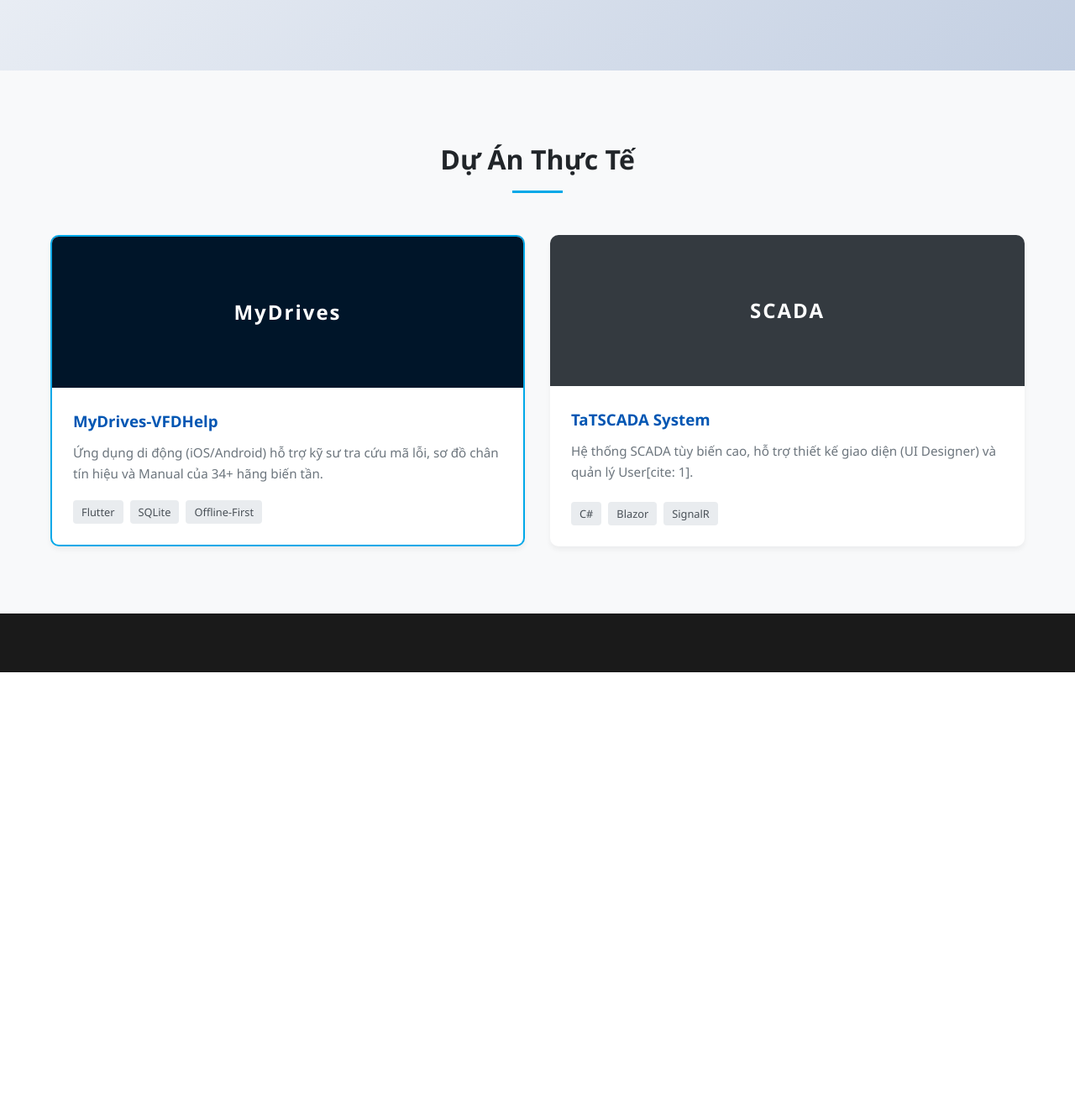
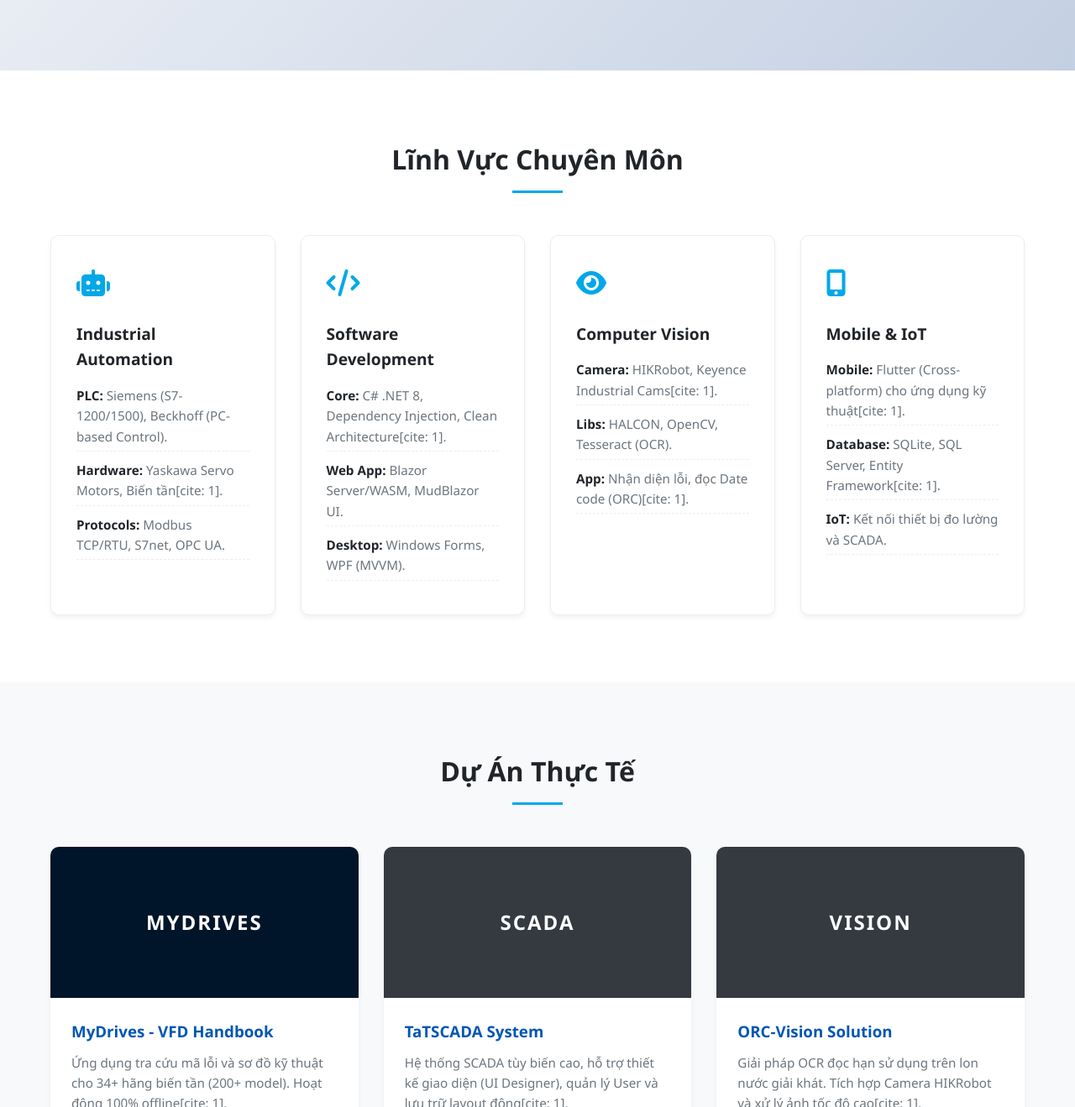
Before and after one commit to Tai-trieua/Tai-trieua.github.io, a plain HTML site: page index.html in a window 1280 px wide. Shown: the part 533-1852 px from the top of the page at 84% size. Before the commit the page ends 1334 px from the top, so only its background shows below. Drawn offline with Linux system fonts and the light colour scheme.

Commit message:
Update language labels and project descriptions

```diff
--- a/index.html
+++ b/index.html
@@ -13,12 +13,11 @@
         <div class="container nav-container">
             <div class="logo">TAITA (THOMAS)</div>
             <ul class="nav-links">
-                <li><a href="#about"><span class="vi">Năng lực</span><span class="en">Expertise</span></a></li>
+                <li><a href="#about"><span class="vi">Năng lực</span><span class="en">Skills</span></a></li>
                 <li><a href="#projects"><span class="vi">Dự án</span><span class="en">Projects</span></a></li>
                 <li><a href="#experience"><span class="vi">Kinh nghiệm</span><span class="en">Experience</span></a></li>
                 <li><a href="#contact" class="btn-contact"><span class="vi">Liên hệ</span><span class="en">Contact</span></a></li>
-                <!-- Nút chuyển ngôn ngữ -->
-                <li onclick="toggleLang()" style="cursor:pointer; font-weight:bold; color:var(--primary-color);">
+                <li onclick="toggleLang()" style="cursor:pointer; font-weight:bold; color:var(--primary-color); list-style:none; margin-left:20px;">
                     <span class="vi">EN</span><span class="en">VI</span>
                 </li>
             </ul>
@@ -28,12 +27,14 @@
     <header class="hero">
         <div class="container hero-content">
             <span class="badge">Full-Stack Automation Developer</span>
-            <h1 class="vi">Giải pháp Tự động hóa &<br>Phần mềm Công nghiệp</h1>
-            <h1 class="en">Automation &<br>Industrial Software Solutions</h1>
-
-            <p class="vi">Tôi kết hợp tư duy lập trình hiện đại (.NET/Blazor) với kiến thức điều khiển công nghiệp (PLC/Robot) để tạo ra các hệ thống sản xuất thông minh, chính xác và hiệu quả.</p>
-            <p class="en">I combine modern programming (.NET/Blazor) with industrial control expertise (PLC/Robot) to create smart, precise, and efficient production systems.</p>
-
+            <h1>
+                <span class="vi">Giải pháp Tự động hóa &<br>Phần mềm Công nghiệp</span>
+                <span class="en">Automation &<br>Industrial Software Solutions</span>
+            </h1>
+            <p>
+                <span class="vi">Tôi kết hợp tư duy lập trình hiện đại (.NET/Blazor) với kiến thức điều khiển công nghiệp (PLC/Robot) để tạo ra các hệ thống sản xuất thông minh, chính xác và hiệu quả.</span>
+                <span class="en">I combine modern programming (.NET/Blazor) with industrial control expertise (PLC/Robot) to create smart, precise, and efficient production systems.</span>
+            </p>
             <div class="hero-btns">
                 <a href="#projects" class="btn btn-primary"><span class="vi">Xem Dự Án</span><span class="en">View Projects</span></a>
                 <a href="https://github.com/Tai-trieua" target="_blank" class="btn btn-outline"><i class="fab fa-github"></i> GitHub</a>
@@ -41,60 +42,143 @@
         </div>
     </header>
 
+    <section id="about" class="section-light">
+        <div class="container">
+            <h2 class="section-title"><span class="vi">Lĩnh Vực Chuyên Môn</span><span class="en">Areas of Expertise</span></h2>
+            <div class="skills-grid">
+                <div class="skill-card">
+                    <div class="icon-box"><i class="fas fa-robot"></i></div>
+                    <h3>Industrial Automation</h3>
+                    <ul class="skill-list">
+                        <li><strong>PLC:</strong> Siemens (S7-1200/1500), Beckhoff (PC-based Control).</li>
+                        <li><strong>Hardware:</strong> Yaskawa Servo Motors, Biến tần[cite: 1].</li>
+                        <li><strong>Protocols:</strong> Modbus TCP/RTU, S7net, OPC UA.</li>
+                    </ul>
+                </div>
+                <div class="skill-card">
+                    <div class="icon-box"><i class="fas fa-code"></i></div>
+                    <h3>Software Development</h3>
+                    <ul class="skill-list">
+                        <li><strong>Core:</strong> C# .NET 8, Dependency Injection, Clean Architecture[cite: 1].</li>
+                        <li><strong>Web App:</strong> Blazor Server/WASM, MudBlazor UI.</li>
+                        <li><strong>Desktop:</strong> Windows Forms, WPF (MVVM).</li>
+                    </ul>
+                </div>
+                <div class="skill-card">
+                    <div class="icon-box"><i class="fas fa-eye"></i></div>
+                    <h3>Computer Vision</h3>
+                    <ul class="skill-list">
+                        <li><strong>Camera:</strong> HIKRobot, Keyence Industrial Cams[cite: 1].</li>
+                        <li><strong>Libs:</strong> HALCON, OpenCV, Tesseract (OCR).</li>
+                        <li><strong>App:</strong> Nhận diện lỗi, đọc Date code (ORC)[cite: 1].</li>
+                    </ul>
+                </div>
+                <div class="skill-card">
+                    <div class="icon-box"><i class="fas fa-mobile-alt"></i></div>
+                    <h3>Mobile & IoT</h3>
+                    <ul class="skill-list">
+                        <li><strong>Mobile:</strong> Flutter (Cross-platform) cho ứng dụng kỹ thuật[cite: 1].</li>
+                        <li><strong>Database:</strong> SQLite, SQL Server, Entity Framework[cite: 1].</li>
+                        <li><strong>IoT:</strong> Kết nối thiết bị đo lường và SCADA.</li>
+                    </ul>
+                </div>
+            </div>
+        </div>
+    </section>
+
     <section id="projects" class="section-gray">
         <div class="container">
-            <h2 class="section-title"><span class="vi">Dự Án Thực Tế</span><span class="en">Featured Projects</span></h2>
+            <h2 class="section-title"><span class="vi">Dự Án Thực Tế</span><span class="en">Real-world Projects</span></h2>
             <div class="project-grid">
 
-                <!-- DỰ ÁN MỚI: MyDrives-VFDHelp -->
-                <div class="project-card" style="border: 2px solid var(--secondary-color);">
-                    <div class="card-img" style="background: #001529;">MyDrives</div>
+                <!-- TÍCH HỢP MỚI: MyDrives-VFDHelp -->
+                <div class="project-card">
+                    <div class="card-img" style="background:#001529;">MYDRIVES</div>
                     <div class="card-body">
-                        <h3>MyDrives-VFDHelp</h3>
-                        <p class="desc vi">Ứng dụng di động (iOS/Android) hỗ trợ kỹ sư tra cứu mã lỗi, sơ đồ chân tín hiệu và Manual của 34+ hãng biến tần.</p>
-                        <p class="desc en">Mobile app for engineers to look up error codes, pinouts, and manuals for 34+ VFD brands.</p>
+                        <h3>MyDrives - VFD Handbook</h3>
+                        <p class="desc">
+                            <span class="vi">Ứng dụng tra cứu mã lỗi và sơ đồ kỹ thuật cho 34+ hãng biến tần (200+ model). Hoạt động 100% offline[cite: 1].</span>
+                            <span class="en">Handbook app for error codes and technical diagrams of 34+ VFD brands (200+ models). Works 100% offline[cite: 1].</span>
+                        </p>
                         <div class="tech-stack">
-                            <span>Flutter</span><span>SQLite</span><span>Offline-First</span>
+                            <span>Flutter</span><span>SQLite</span><span>Mobile</span>
                         </div>
                     </div>
                 </div>
 
-                <!-- Các dự án cũ (giữ nguyên, chỉ thêm tag en) -->
                 <div class="project-card">
                     <div class="card-img">SCADA</div>
                     <div class="card-body">
                         <h3>TaTSCADA System</h3>
-                        <p class="desc vi">Hệ thống SCADA tùy biến cao, hỗ trợ thiết kế giao diện (UI Designer) và quản lý User[cite: 1].</p>
-                        <p class="desc en">Highly customizable SCADA system with UI Designer and User Management[cite: 1].</p>
+                        <p class="desc">
+                            <span class="vi">Hệ thống SCADA tùy biến cao, hỗ trợ thiết kế giao diện (UI Designer), quản lý User và lưu trữ layout động[cite: 1].</span>
+                            <span class="en">Highly customizable SCADA system, supporting UI Designer, User management and dynamic layouts[cite: 1].</span>
+                        </p>
                         <div class="tech-stack">
                             <span>C#</span><span>Blazor</span><span>SignalR</span>
                         </div>
                     </div>
                 </div>
 
-                <!-- Thêm tương tự cho các card còn lại... -->
+                <div class="project-card">
+                    <div class="card-img">VISION</div>
+                    <div class="card-body">
+                        <h3>ORC-Vision Solution</h3>
+                        <p class="desc">
+                            <span class="vi">Giải pháp OCR đọc hạn sử dụng trên lon nước giải khát. Tích hợp Camera HIKRobot và xử lý ảnh tốc độ cao[cite: 1].</span>
+                            <span class="en">OCR solution for reading expiration dates on beverage cans. Integrated HIKRobot Camera and high-speed processing[cite: 1].</span>
+                        </p>
+                        <div class="tech-stack">
+                            <span>OpenCV</span><span>Tesseract</span><span>HIK SDK</span>
+                        </div>
+                    </div>
+                </div>
+
+                <!-- Các dự án khác giữ nguyên cấu trúc tương tự... -->
 
             </div>
         </div>
     </section>
 
     <footer id="contact">
-        <!-- Giữ nguyên footer cũ của bạn -->
+        <div class="container footer-content">
+            <div class="footer-left">
+                <h3>TAITA (THOMAS)</h3>
+                <p><span class="vi">Developer ngành tự động hóa.</span><span class="en">Automation Developer.</span></p>
+            </div>
+            <div class="footer-social">
+                <a href="https://github.com/Tai-trieua" target="_blank"><i class="fab fa-github"></i> GitHub</a>
+                <a href="https://www.linkedin.com/in/triệu-a-tài-thomas-23a715a3/" target="_blank"><i class="fab fa-linkedin"></i> LinkedIn</a>
+                <a href="mailto:trieuatai11d2clc@gmail.com"><i class="fas fa-envelope"></i> trieuatai11d2clc@gmail.com</a>
+            </div>
+        </div>
+        <div class="footer-bottom">
+            <p>&copy; 2026 Designed by Taita.</p>
+        </div>
     </footer>
 
     <script>
         function toggleLang() {
             const isEn = document.body.classList.toggle('lang-en');
-            const viElements = document.querySelectorAll('.vi');
-            const enElements = document.querySelectorAll('.en');
+            localStorage.setItem('preferred-lang', isEn ? 'en' : 'vi');
+            updateDisplay();
+        }
 
-            viElements.forEach(el => el.style.display = isEn ? 'none' : 'inline-block');
-            enElements.forEach(el => el.style.display = isEn ? 'inline-block' : 'none');
+        function updateDisplay() {
+            const isEn = document.body.classList.contains('lang-en');
+            document.querySelectorAll('.vi').forEach(el => el.style.display = isEn ? 'none' : 'inline');
+            document.querySelectorAll('.en').forEach(el => el.style.display = isEn ? 'inline' : 'none');
+            // Đặc biệt cho thẻ p cần display block
+            document.querySelectorAll('p .vi, p .en, h1 .vi, h1 .en').forEach(el => {
+                if (el.style.display !== 'none') el.style.display = 'block';
+            });
         }
-        // Mặc định ẩn tiếng Anh khi tải trang
-        document.addEventListener("DOMContentLoaded", () => {
-            document.querySelectorAll('.en').forEach(el => el.style.display = 'none');
-        });
+
+        // Khởi tạo ngôn ngữ
+        if (localStorage.getItem('preferred-lang') === 'en') {
+            document.body.classList.add('lang-en');
+        }
+        updateDisplay();
     </script>
 </body>
 </html>
```
